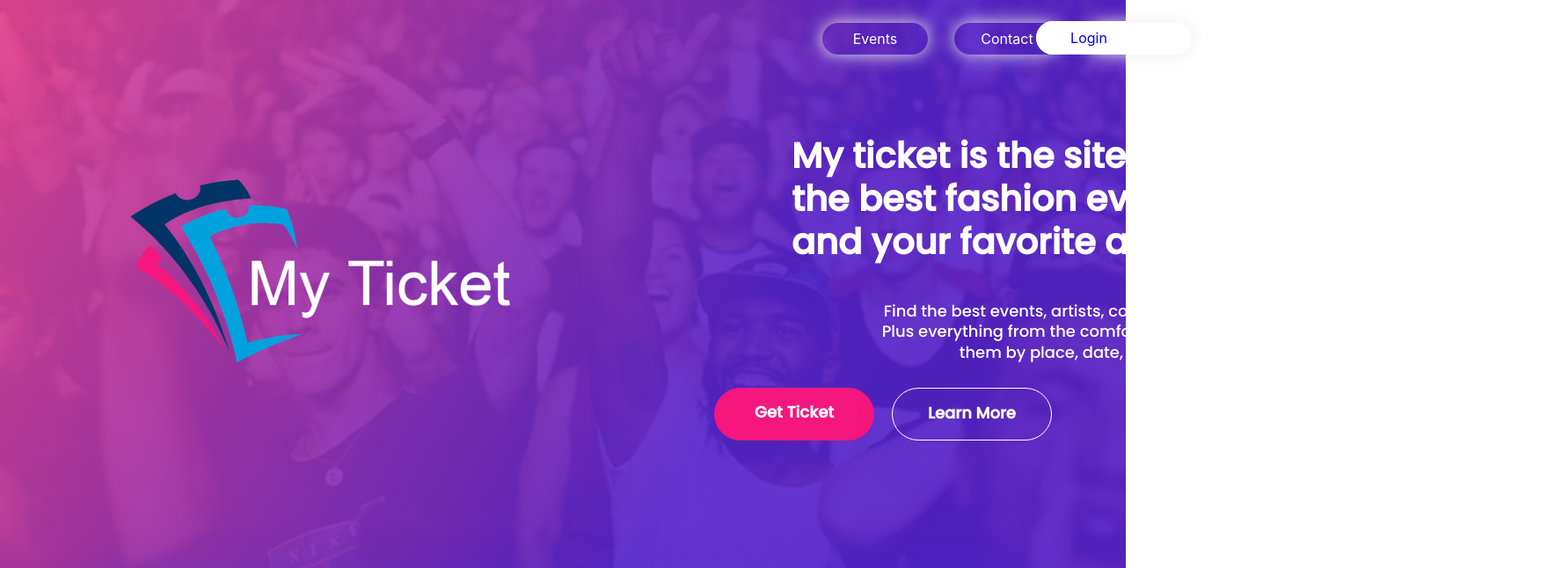
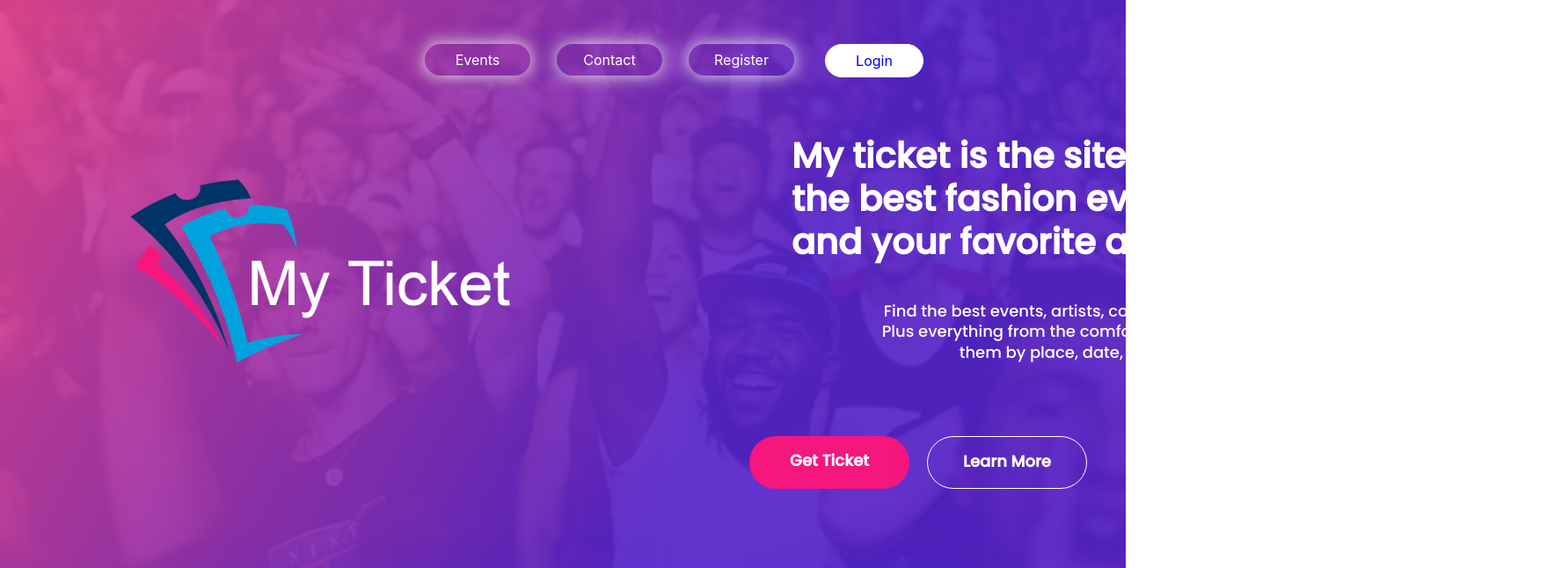
Before and after one commit to JuanDls01/client-concerts, a React (Create React App) app: page / in a window 1280 px wide. Shown: the top 646 px of the page at 88% size, 1776 px wide, since content can reach past the window. Built offline with nearby package versions, Linux system fonts and the light colour scheme; no server answers.

Commit message:
actualizacion de posicion del boton login

```diff
--- a/src/components/Hero/Hero.module.css
+++ b/src/components/Hero/Hero.module.css
@@ -66,11 +66,11 @@
 }
 
 .btn1 {
-    position: absolute;
+    position: relative;
     width: 182px;
     height: 60px;
     left: 812px;
-    top: 441px;
+    top: -240px;
     color: white;
     background: #F5167E;
     /* box-shadow: 0px 10px 50px rgba(61, 55, 241, 0.25); */
@@ -88,11 +88,11 @@
 }
 
 .btn2 {
-    position: absolute;
+    position: relative;
     width: 182px;
     height: 60px;
     left: 1014px;
-    top: 441px;
+    top:  -300px;
     color: white;
     border: 1.5px solid #FFFFFF;
     box-sizing: border-box;
--- a/src/components/NavBar/NavBar.module.css
+++ b/src/components/NavBar/NavBar.module.css
@@ -1,12 +1,23 @@
 .navbarExterno {
-    position: absolute;
-    width: 70%;
-    left: 880px;
-    top: 10px;
+    position: relative;
+    /* width: 50%; */
+    /* right: -880px; */
+    bottom: 720px;
+    z-index: 5;
+    display: flex;
+    justify-content: flex-end;
+    margin-right: 30px;
+}
+
+
+.navegacion{
+    display: flex;
 }
 
 .navegacion ul {
     display: flex;
+    margin: 50px 20px ;
+
 }
 
 .navegacion ul li {
@@ -28,16 +39,19 @@
 }
 
 .button {
-    position: relative;
-    top: -45px;
-    left: -90px;
-    padding:8px 38px;
-    width: 101px;
-    height: 38px;
+    padding: 8px 38px;
+    width: 30px;
+    height: 20px;
     border: 1.5px solid #FFFFFF;
     border-radius: 50px;
     background-color: white;
     text-decoration: none;
+    margin-top: 50px;
+    margin-right: 200px;
+    padding: 8px 40px;
+    text-align: end;
+    display: flex;
+    justify-content: center;
 }
 
 .button:hover{
--- a/src/components/SearchBars/SearchBars.module.css
+++ b/src/components/SearchBars/SearchBars.module.css
@@ -8,10 +8,11 @@
 
 .searches {
     position: relative;
-    width: 1086px;
+    width: 70%;
     height: 140px;
+    top:-200px;
     /* left: 20%; */
-    top: -72px;
+    /* top: -72px; */
     background: #242565;
     box-shadow: 0px 10px 50px rgba(61, 55, 241, 0.25);
     border-radius: 20px;
@@ -28,6 +29,7 @@
 }
 
 .searchButton {
+    display: -ms-grid;
     display: grid;
     margin: 40px 20px;
 }
```
